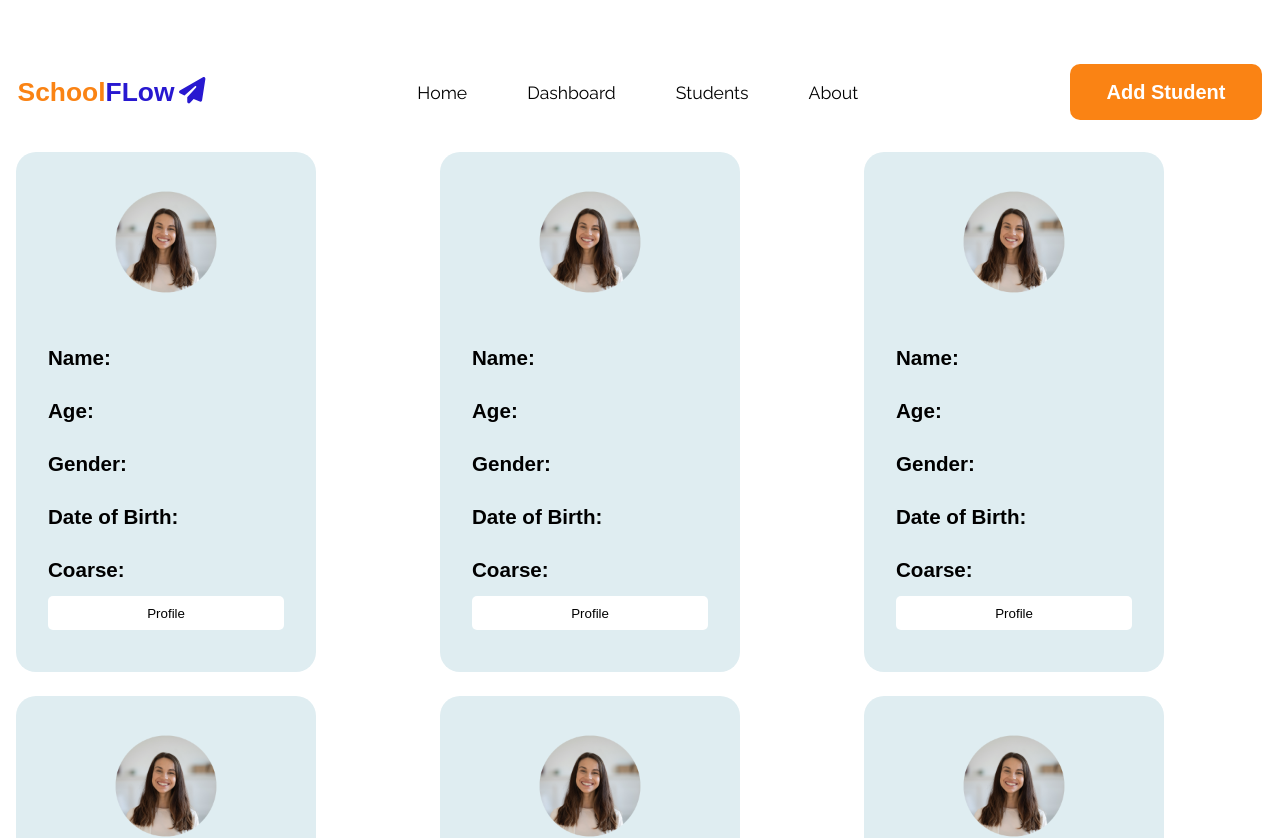
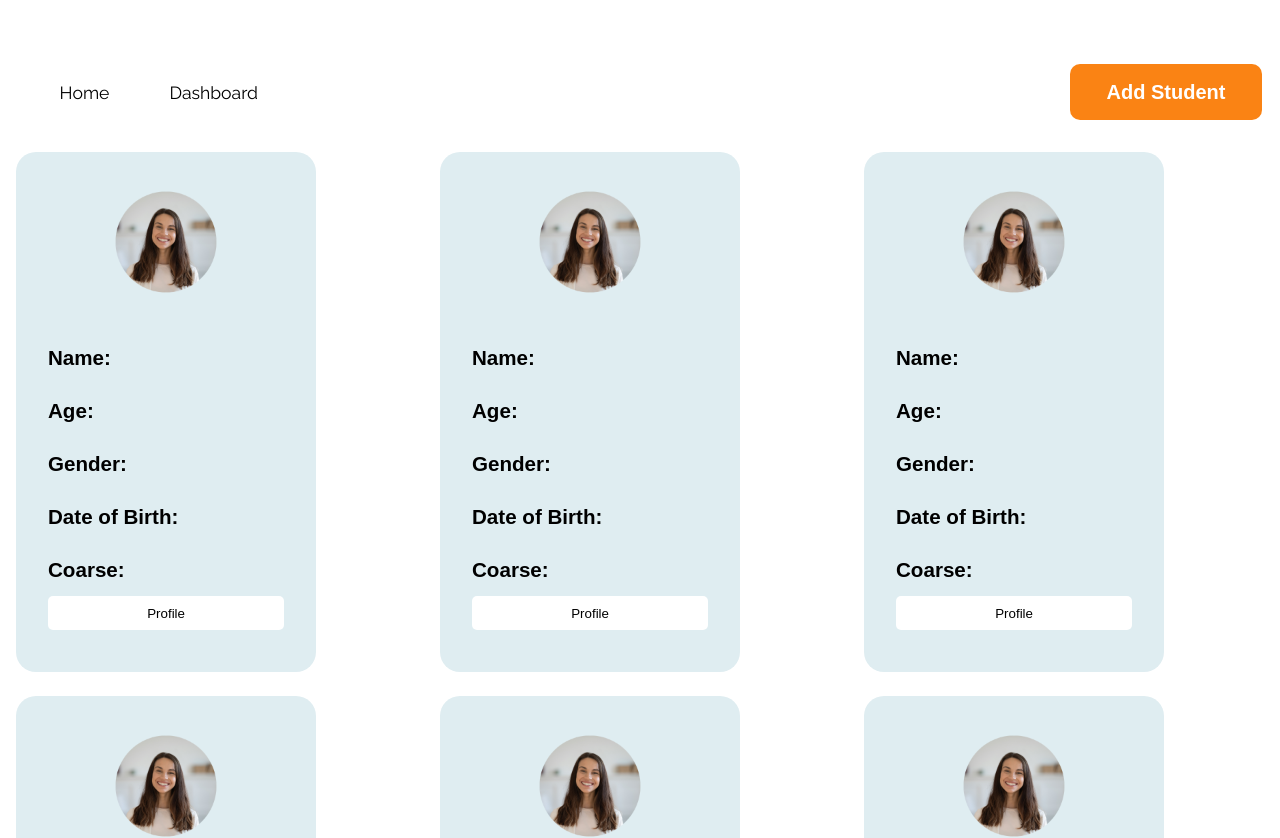
Before and after one commit to khaekelvin/school-management, a React (Create React App) app: page /Cards in a window 1280 px wide. Shown: the top 838 px of the page. Built offline with nearby package versions, Linux system fonts and the light colour scheme; the HTML template or start-up script is replaced by a standard one; a web font is replaced by a local one.

Commit message:
made fixes on nav

```diff
--- a/src/components/Cards.js
+++ b/src/components/Cards.js
@@ -8,26 +8,12 @@ function Cards() {
   return (
     <div>
       <nav>
-        <h1 className="logo">
-          School
-          <span className="flow-blue">
-            FLow
-            <FontAwesomeIcon className="plane" icon={faPaperPlane} />
-          </span>
-        </h1>
         <ul>
           <li>
             <Link to="/">Home</Link>
           </li>
           <li>
             <Link to="/Landing">Dashboard</Link>
-          </li>
-
-          <li>
-            <Link to="/Cards">Students</Link>
-          </li>
-          <li>
-            <Link to="/AboutUs">About</Link>
           </li>
         </ul>
 
--- a/src/components/Landing.js
+++ b/src/components/Landing.js
@@ -25,10 +25,6 @@ function Landing() {
         <ul>
           <li>
             <Link to="/">Home</Link>
-          </li>
-
-          <li>
-            <Link to="/Landing">Dashboard</Link>
           </li>
 
           <li>
```
